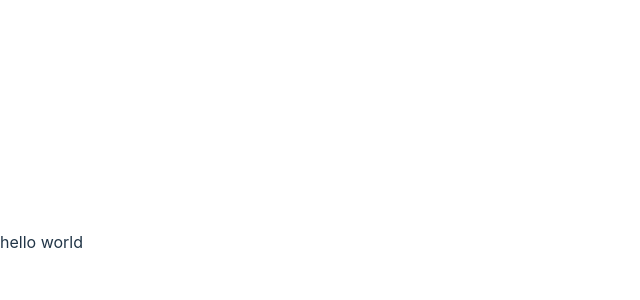
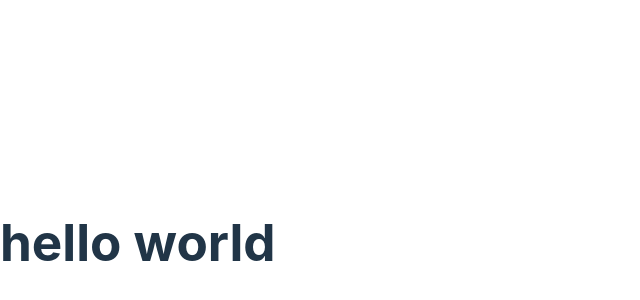
Before and after one commit to jftucker/fieldsync-challenge, a React (Vite) app in the folder frontend/: page / in a window 1280 px wide. Shown: the part 158-458 px from the top of the page, without its empty margins (0-640 px from the left). Built offline with nearby package versions, Linux system fonts and the light colour scheme.

Commit message:
update hello world base

```diff
--- a/frontend/src/App.tsx
+++ b/frontend/src/App.tsx
@@ -1,5 +1,5 @@
 function App() {
-  return <div>hello world</div>;
+  return <h1>hello world</h1>;
 }
 
 export default App;
```
